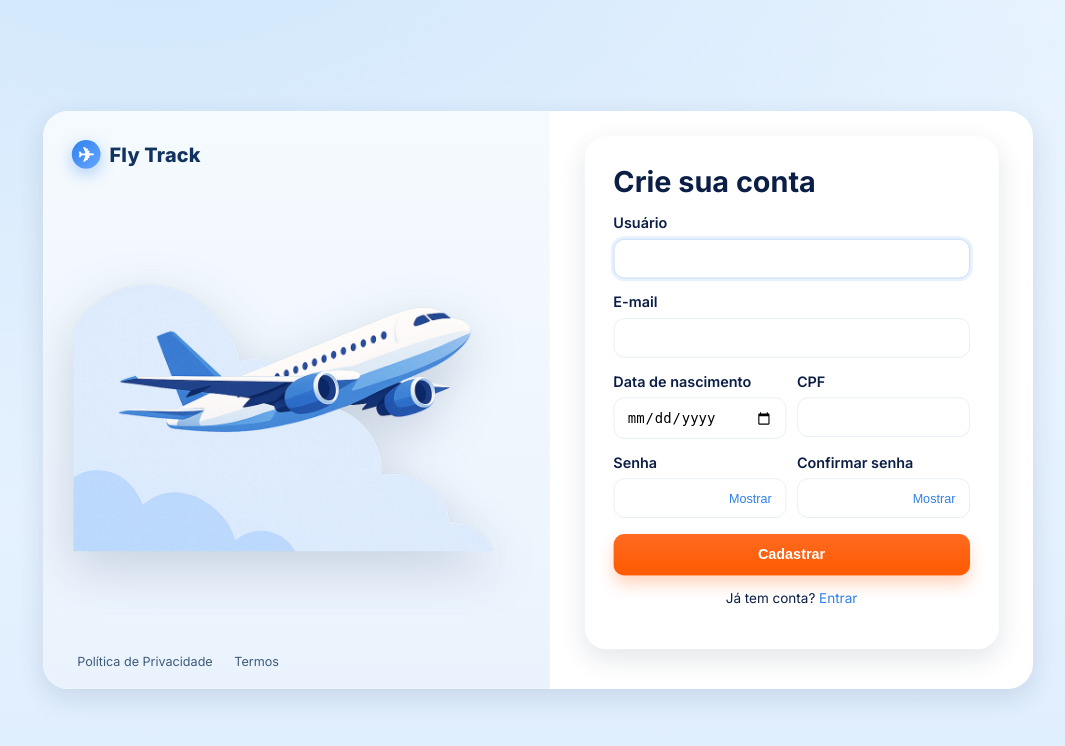
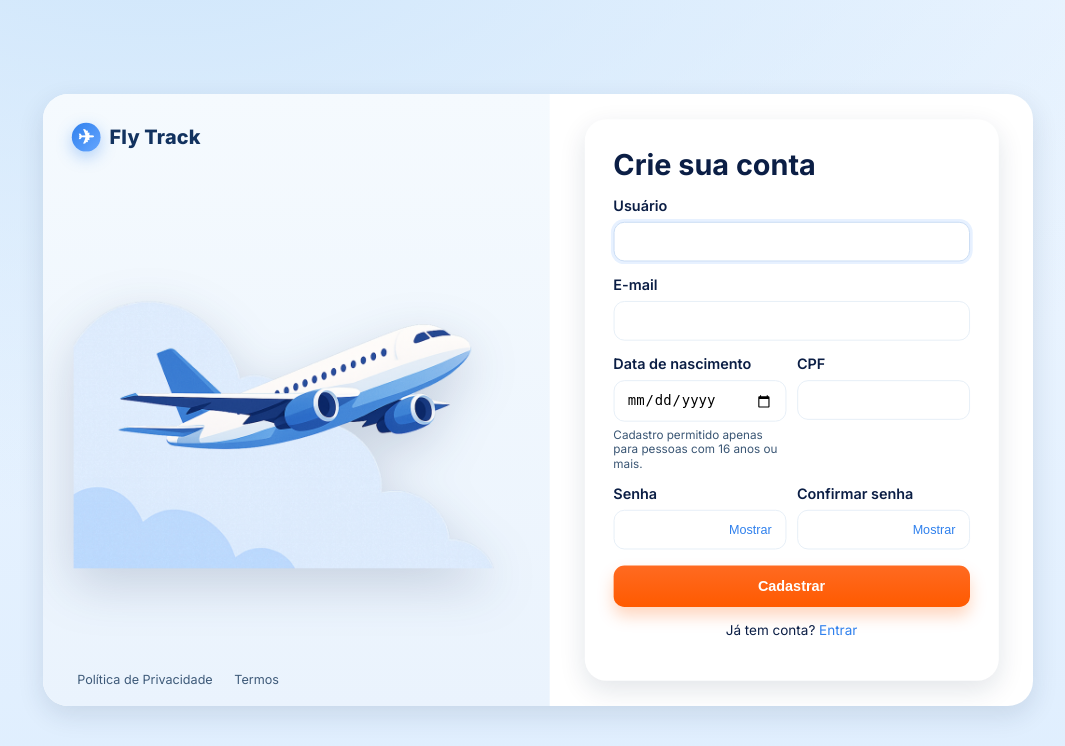
Before and after one commit to mariausp/flytrack-projeto, a Django app: page /signup/ in a window 1280 px wide. Shown: the top 746 px of the page, without its empty margins (102-1167 px from the left). Run offline with Django 5.2, Linux system fonts and the light colour scheme; some libraries are stand-ins or nearby versions.

Commit message:
Validação 16+ no cadastro e ajustes em contato/home

```diff
--- a/core/forms.py
+++ b/core/forms.py
@@ -78,8 +78,18 @@ class SignupForm(UserCreationForm):
 
     def clean_birth_date(self):
         bd = self.cleaned_data.get("birth_date")
+
+        # data no futuro
         if bd and bd > date.today():
             raise forms.ValidationError("Data de nascimento inválida.")
+
+        # regra: apenas maiores de 16 anos
+        if bd:
+            hoje = date.today()
+            idade = hoje.year - bd.year - ((hoje.month, hoje.day) < (bd.month, bd.day))
+            if idade < 16:
+                raise forms.ValidationError("O cadastro é permitido apenas para maiores de 16 anos.")
+
         return bd
 
     # --- Salvamento ---
--- a/core/templates/home.html
+++ b/core/templates/home.html
@@ -133,7 +133,6 @@
       <nav class="nav" aria-label="primária">
         <div class="brand">Fly Track</div>
         <ul>
-          <li><a href="{% url 'core:home' %}">Início</a></li>
           <li><a href="{% url 'core:historico' %}">Histórico de Viagens</a></li>
           <li><a href="{% url 'core:contato' %}">Contato</a></li>
 
--- a/core/templates/registration/signup.html
+++ b/core/templates/registration/signup.html
@@ -1,8 +1,5 @@
 {% load static %}
 {% load widget_tweaks %}
-<link rel="icon" type="image/png" href="{% static 'core/img/favicon.png' %}">
-<link rel="shortcut icon" href="{% static 'core/img/favicon.png' %}">
-
 
 <!doctype html>
 <html lang="pt-BR">
@@ -10,6 +7,9 @@
   <meta charset="utf-8" />
   <meta name="viewport" content="width=device-width, initial-scale=1" />
   <title>Fly Track — Cadastre-se</title>
+
+  <link rel="icon" type="image/png" href="{% static 'core/img/favicon.png' %}">
+  <link rel="shortcut icon" href="{% static 'core/img/favicon.png' %}">
 
   <link rel="preconnect" href="https://fonts.googleapis.com">
   <link rel="preconnect" href="https://fonts.gstatic.com" crossorigin>
@@ -79,7 +79,6 @@
     .row{display:flex; gap:12px; flex-wrap:wrap}
     .col{flex:1 1 0}
     .helptext,.errorlist{display:none}
-
   </style>
 </head>
 <body>
@@ -109,7 +108,11 @@
           {% for m in messages %}<div class="errors">{{ m }}</div>{% endfor %}
         {% endif %}
         {% if form.non_field_errors %}
-          <div class="errors">{% for e in form.non_field_errors %}<div>{{ e }}</div>{% endfor %}</div>
+          <div class="errors">
+            {% for e in form.non_field_errors %}
+              <div>{{ e }}</div>
+            {% endfor %}
+          </div>
         {% endif %}
 
         <label for="{{ form.username.id_for_label }}">Usuário</label>
@@ -125,6 +128,9 @@
             <label for="{{ form.birth_date.id_for_label }}">Data de nascimento</label>
             {{ form.birth_date|add_class:"input" }}
             {% for e in form.birth_date.errors %}<div class="errors">{{ e }}</div>{% endfor %}
+            <div class="hint-row" style="justify-content:flex-start;font-size:13px;margin-top:6px;">
+              <span>Cadastro permitido apenas para pessoas com 16 anos ou mais.</span>
+            </div>
           </div>
           <div class="col">
             <label for="{{ form.cpf.id_for_label }}">CPF</label>
@@ -167,6 +173,21 @@
       input.type = isPwd ? 'text' : 'password';
       btnEl.textContent = isPwd ? 'Ocultar' : 'Mostrar';
     }
+
+    // Limitar a data de nascimento para idade mínima de 16 anos
+    (function(){
+      const birthInput = document.getElementById("{{ form.birth_date.id_for_label }}");
+      if (!birthInput) return;
+
+      const today = new Date();
+      const minAge = 16;
+      today.setFullYear(today.getFullYear() - minAge);
+
+      const pad = n => String(n).padStart(2, '0');
+      const maxDate = `${today.getFullYear()}-${pad(today.getMonth() + 1)}-${pad(today.getDate())}`;
+
+      birthInput.max = maxDate;
+    })();
   </script>
 </body>
 </html>
```
